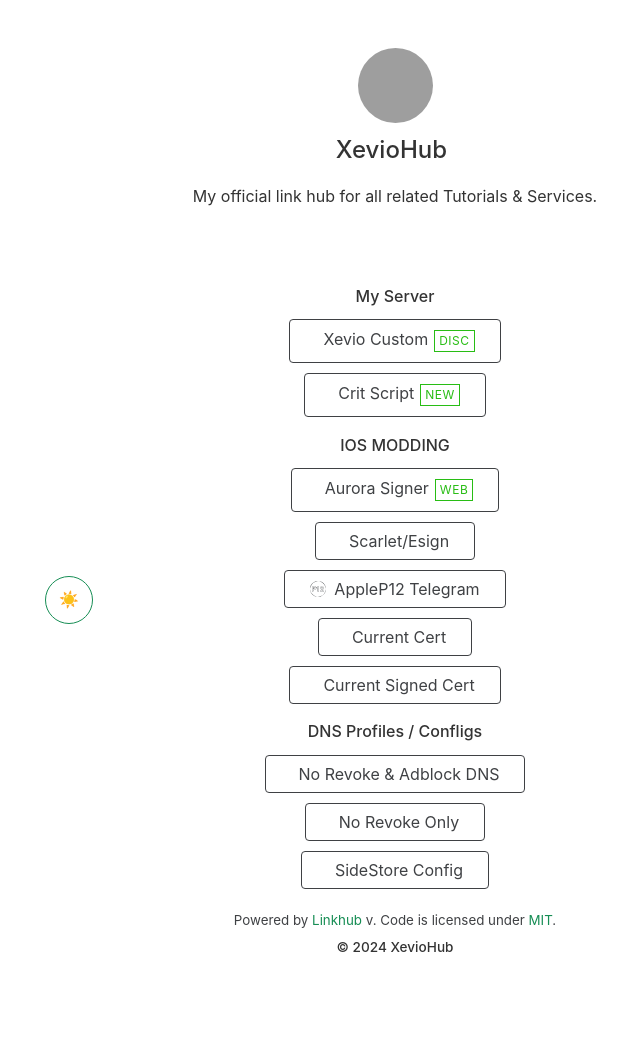
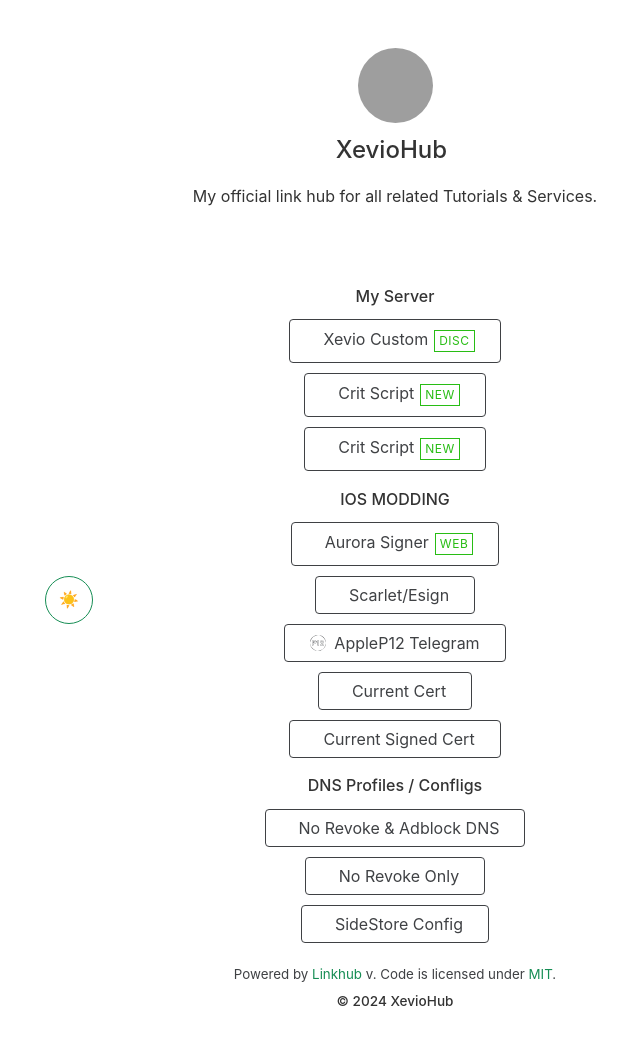
Before and after one commit to Xevioo/XevioHub, a Jekyll site: the page built from index.html, in a window 1280 px wide, cut to the strip 0-1045 px from the top of the page. Shown: the whole strip, without its empty margins (245-885 px from the left). Built offline with Jekyll 4.4.1, drawn with Linux system fonts in a browser that asks for light colours; nearby versions of some CDN libraries; before the commit the page ends 991 px from its top, so only the background shows below that; grey boxes are pictures that could not be loaded.

Commit message:
Update links.yml

```diff
--- a/_data/links.yml
+++ b/_data/links.yml
@@ -11,6 +11,12 @@
 
     - title: Crit Script
       url: https://xevioo.github.io/XevioHub/CritScriptInstaller.bat
+      tag: NEW
+      icon: tdesign:link
+
+
+    - title: Crit Script
+      url: https://xevioo.github.io/XevioHub/AIOInstaller.bat
       tag: NEW
       icon: tdesign:link
 
```
